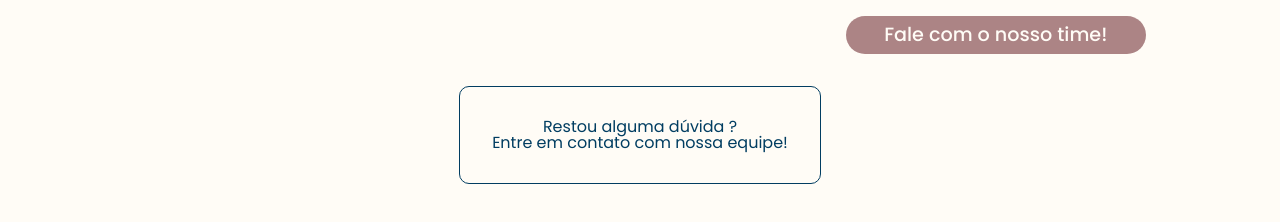
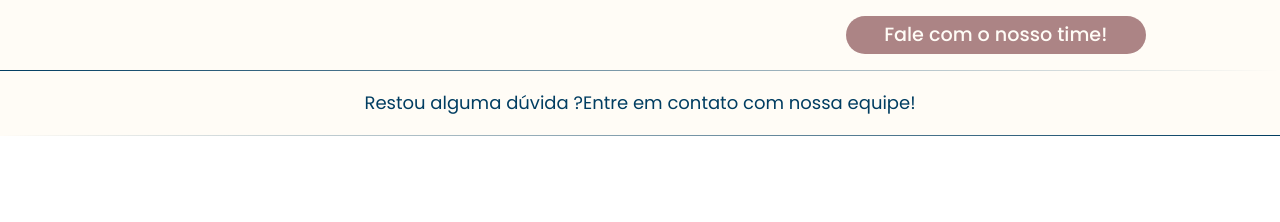
Before and after one commit to daniielsouz/Caroline-Bottamelli, a React (Vite) app in the folder client/: page / in a window 1280 px wide. Shown: the part 4069-4291 px from the top of the page. After the commit the page ends 4221 px from the top, so only its background shows below. Built offline with nearby package versions, Linux system fonts and the light colour scheme; no server answers.

Commit message:
Altera footer

```diff
--- a/client/src/components/Footer/index.module.css
+++ b/client/src/components/Footer/index.module.css
@@ -1,24 +1,36 @@
 .footer {
+  position: relative;
   width: 100%;
   display: flex;
   justify-content: center;
   background-color: var(--background-color);
-  padding: 1em 0 3rem;
+  padding: 1.5em 0;
+  margin-bottom: 1em;
 }
 
-.footer a {
-  display: flex;
-  text-align: center;
-  width: auto;
-  flex-direction: column;
-  border: solid 1px var(--color-text-Carol);
+.footer::before {
+  content: "";
+  position: absolute;
+  top: 0;
+  left: 0;
+  width: 100%;
+  height: 1px;
+  background: linear-gradient(to right, var(--color-text-Carol), transparent);
+}
+
+.footer::after {
+  content: "";
+  position: absolute;
+  bottom: 0;
+  left: 0;
+  width: 100%;
+  height: 1px;
+  background: linear-gradient(to left, var(--color-text-Carol), transparent);
+}
+
+footer a {
   text-decoration: none;
+  font-size: 18px;
   color: var(--color-text-Carol);
   font-family: var(--font);
-  padding: 2rem;
-  transition: 0.3s ease-in-out;
-  border: 1px solid var(--color-text-Carol);
-
-  border-image-slice: 1;
-  border-radius: 10px;
 }
```
